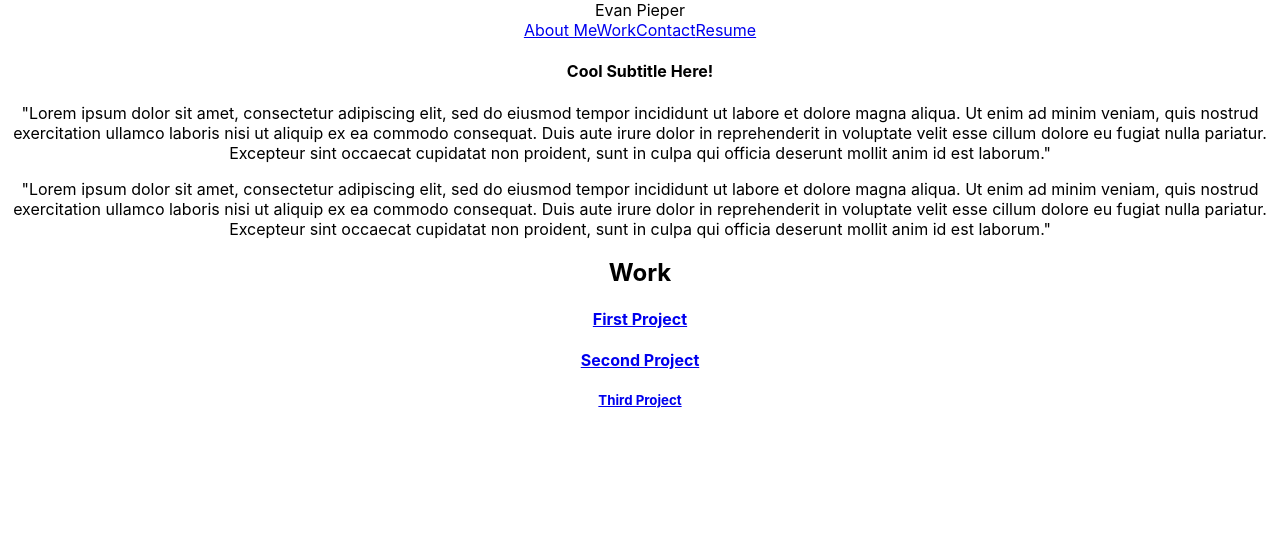
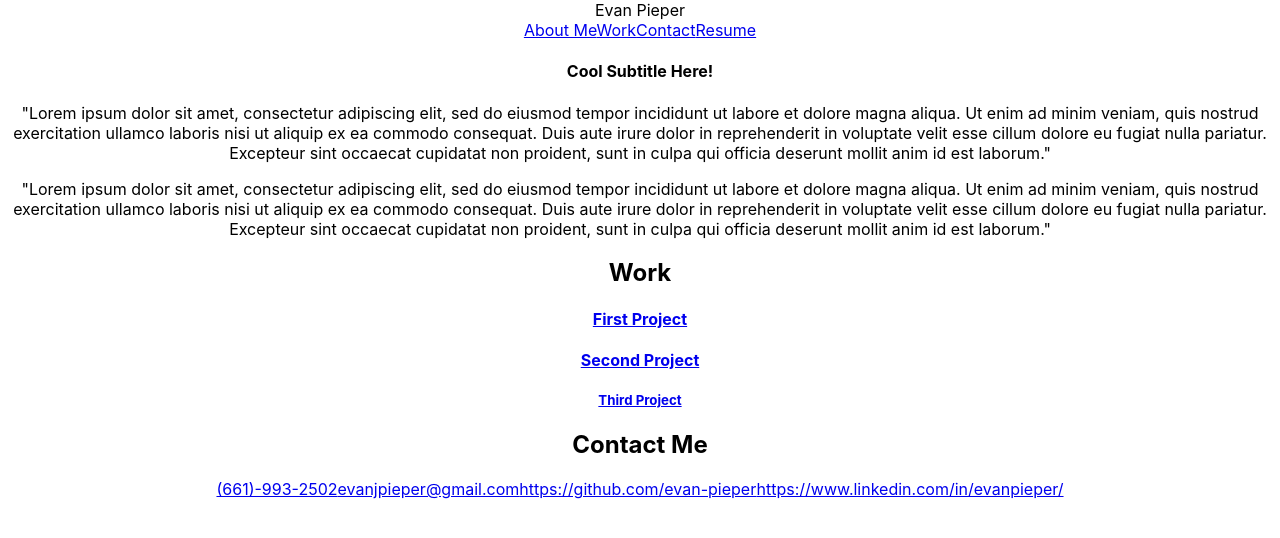
Before and after one commit to evan-pieper/Evan-Piepers-Portfolio, a React (Create React App) app in the folder REACT-portfolio/: page / in a window 1280 px wide. Shown: the top 538 px of the page. Built offline with nearby package versions, Linux system fonts and the light colour scheme.

Commit message:
finished contact section

```diff
--- a/REACT-portfolio/src/App.js
+++ b/REACT-portfolio/src/App.js
@@ -66,7 +66,14 @@ function Work() {
 function Contact() {
   return (
     <section className="contact row" id="contactSection">
-      {/* ... */}
+      <h1 class = "leftCol col">Contact Me</h1>
+
+      <section class = "rightCol row">
+        <a href = "tel:661-993-2502">(661)-993-2502</a>
+        <a href = "mailto:evanjpieper@gmail.com">evanjpieper@gmail.com</a>
+        <a href = "https://github.com/evan-pieper">https://github.com/evan-pieper</a>
+        <a href = "https://www.linkedin.com/in/evanpieper/">https://www.linkedin.com/in/evanpieper/</a>
+      </section>
     </section>
   );
 }
```
